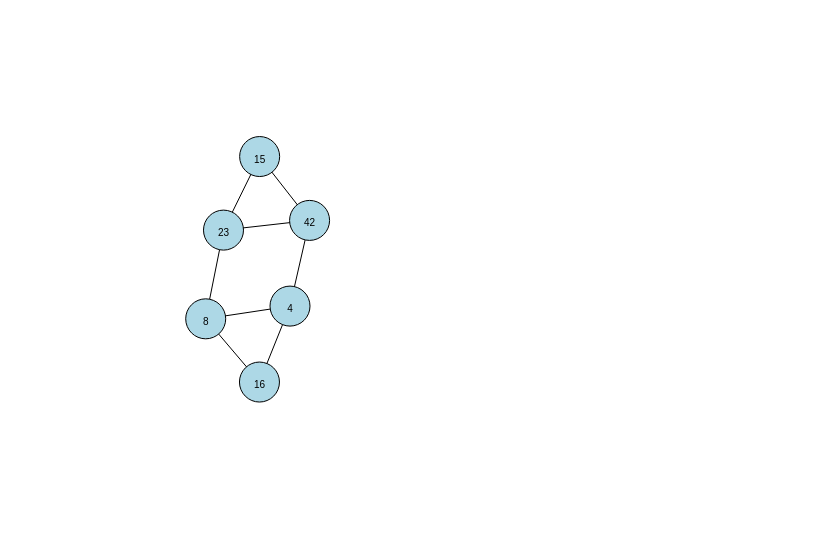
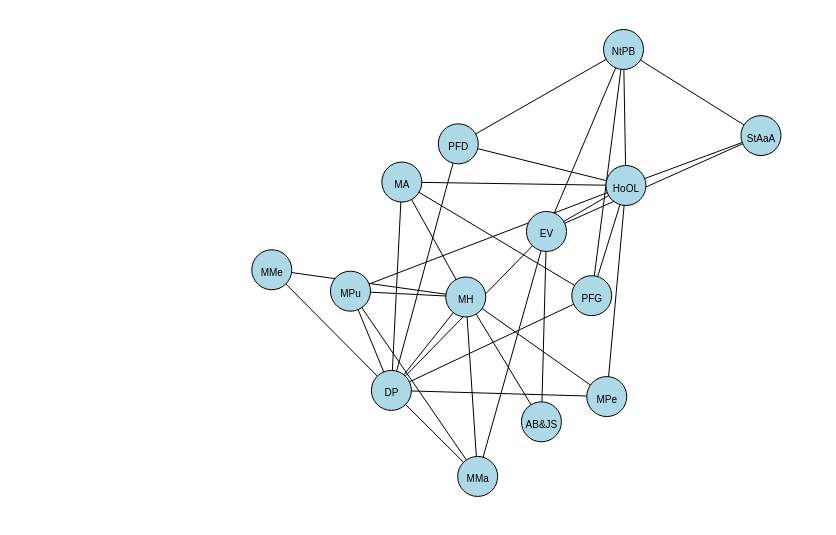
Before and after one commit to xyzme2/xyzme2.github.io, a plain HTML site: page graph.html in a window 1280 px wide. Shown: the part 61-596 px from the top of the page, without its empty margins (0-836 px from the left). Drawn offline with nearby package versions, Linux system fonts and the light colour scheme; animation ran at ten frames a second.

Commit message:
added example deck and tweaked parameters

```diff
--- a/graph.html
+++ b/graph.html
@@ -12,34 +12,66 @@
 <script>
     const svg = d3.select("body")
     .append("svg")
-    .attr("width", 500)
+    .attr("width", 1000)
     .attr("height", 500);
     var width = svg.attr("width");
     var height = svg.attr("height");
 
     var nodes = [
-        {"value": 4},
-        {"value": 8},
-        {"value": 15},
-        {"value": 16},
-        {"value": 23},
-        {"value": 42}
+        {"value": "AB&JS", "image": "AB&JS.jpg"},
+        {"value": "DP"},
+        {"value": "EV"},
+        {"value": "HoOL"},
+        {"value": "MA"},
+        {"value": "MH"},
+        {"value": "MMa"},
+        {"value": "MMe"},
+        {"value": "MPe"},
+        {"value": "MPu"},
+        {"value": "NtPB"},
+        {"value": "PFG"},
+        {"value": "PFD"},
+        {"value": "StAaA"}
     ];
 
     var links = [
-        {"source": 8, "target": 4},
-        {"source": 16, "target": 4},
-        {"source": 16, "target": 8},
-        {"source": 23, "target": 8},
-        {"source": 23, "target": 15},
-        {"source": 42, "target": 4},
-        {"source": 42, "target": 15},
-        {"source": 42, "target": 23}
+        {"source": "AB&JS", "target": "EV"},
+        {"source": "AB&JS", "target": "MH"},
+        {"source": "DP", "target": "EV"},
+        {"source": "DP", "target": "MA"},
+        {"source": "DP", "target": "MH"},
+        {"source": "DP", "target": "MMa"},
+        {"source": "DP", "target": "MMe"},
+        {"source": "DP", "target": "MPe"},
+        {"source": "DP", "target": "MPu"},
+        {"source": "DP", "target": "PFG"},
+        {"source": "DP", "target": "PFD"},
+        {"source": "EV", "target": "HoOL"},
+        {"source": "EV", "target": "MMa"},
+        {"source": "EV", "target": "NtPB"},
+        {"source": "EV", "target": "StAaA"},
+        {"source": "HoOL", "target": "MA"},
+        {"source": "HoOL", "target": "MPe"},
+        {"source": "HoOL", "target": "MPu"},
+        {"source": "HoOL", "target": "NtPB"},
+        {"source": "HoOL", "target": "PFG"},
+        {"source": "HoOL", "target": "PFD"},
+        {"source": "HoOL", "target": "StAaA"},
+        {"source": "MA", "target": "MH"},
+        {"source": "MA", "target": "PFG"},
+        {"source": "MH", "target": "MMa"},
+        {"source": "MH", "target": "MMe"},
+        {"source": "MH", "target": "MPe"},
+        {"source": "MH", "target": "MPu"},
+        {"source": "MMa", "target": "MPu"},
+        {"source": "NtPB", "target": "PFG"},
+        {"source": "NtPB", "target": "PFD"},
+        {"source": "NtPB", "target": "StAaA"},
     ];
 
     var simulation = d3.forceSimulation(nodes)
-        .force("link", d3.forceLink(links).distance(75).id(d => d.value))
-        .force("charge", d3.forceManyBody().strength(-100))
+        .force("link", d3.forceLink(links).distance(150).id(d => d.value))
+        .force("charge", d3.forceManyBody().strength(-500))
         .force("center", d3.forceCenter(width / 2, height / 2))
         .on("tick", ticked);
 
```
